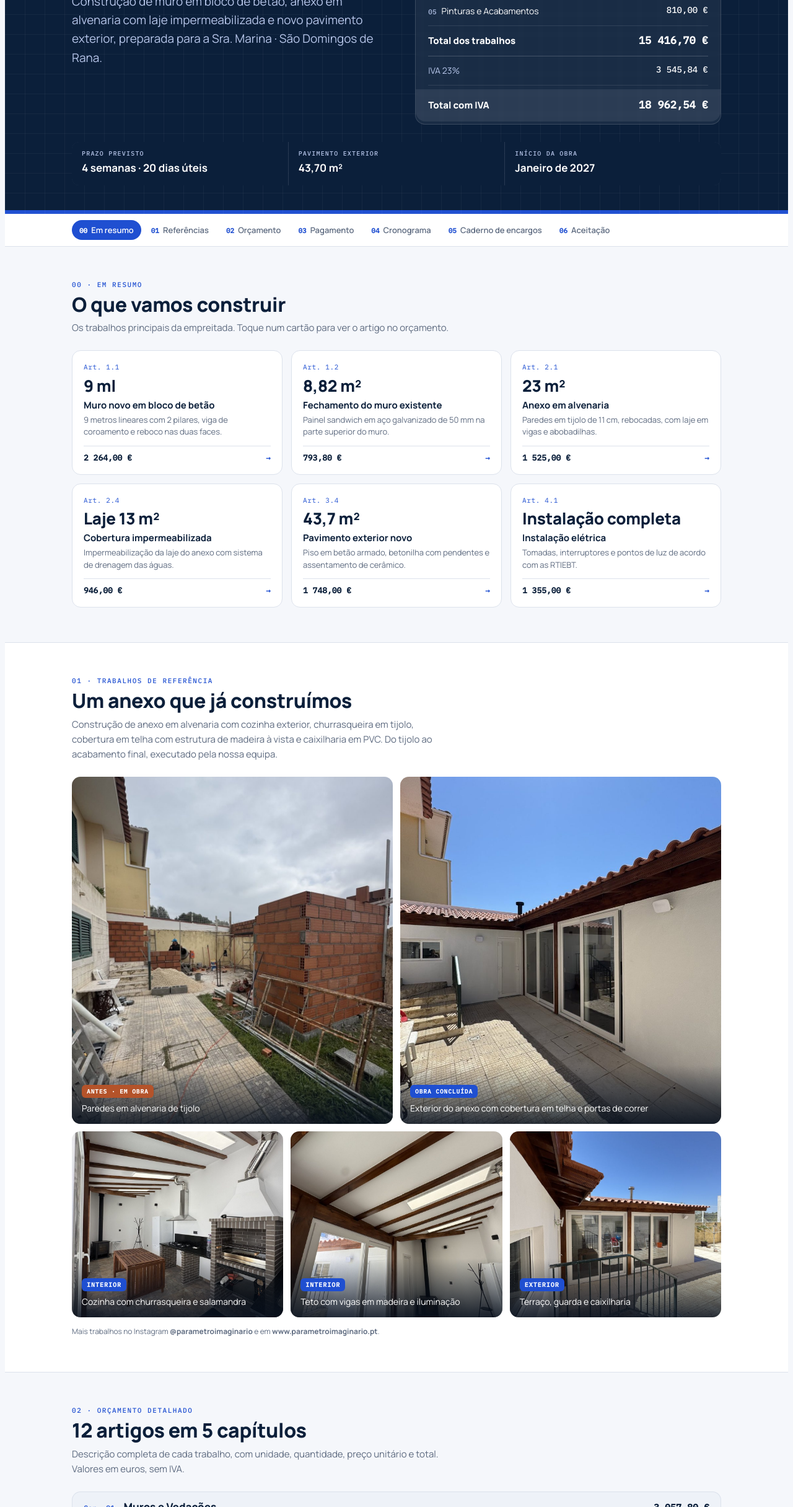
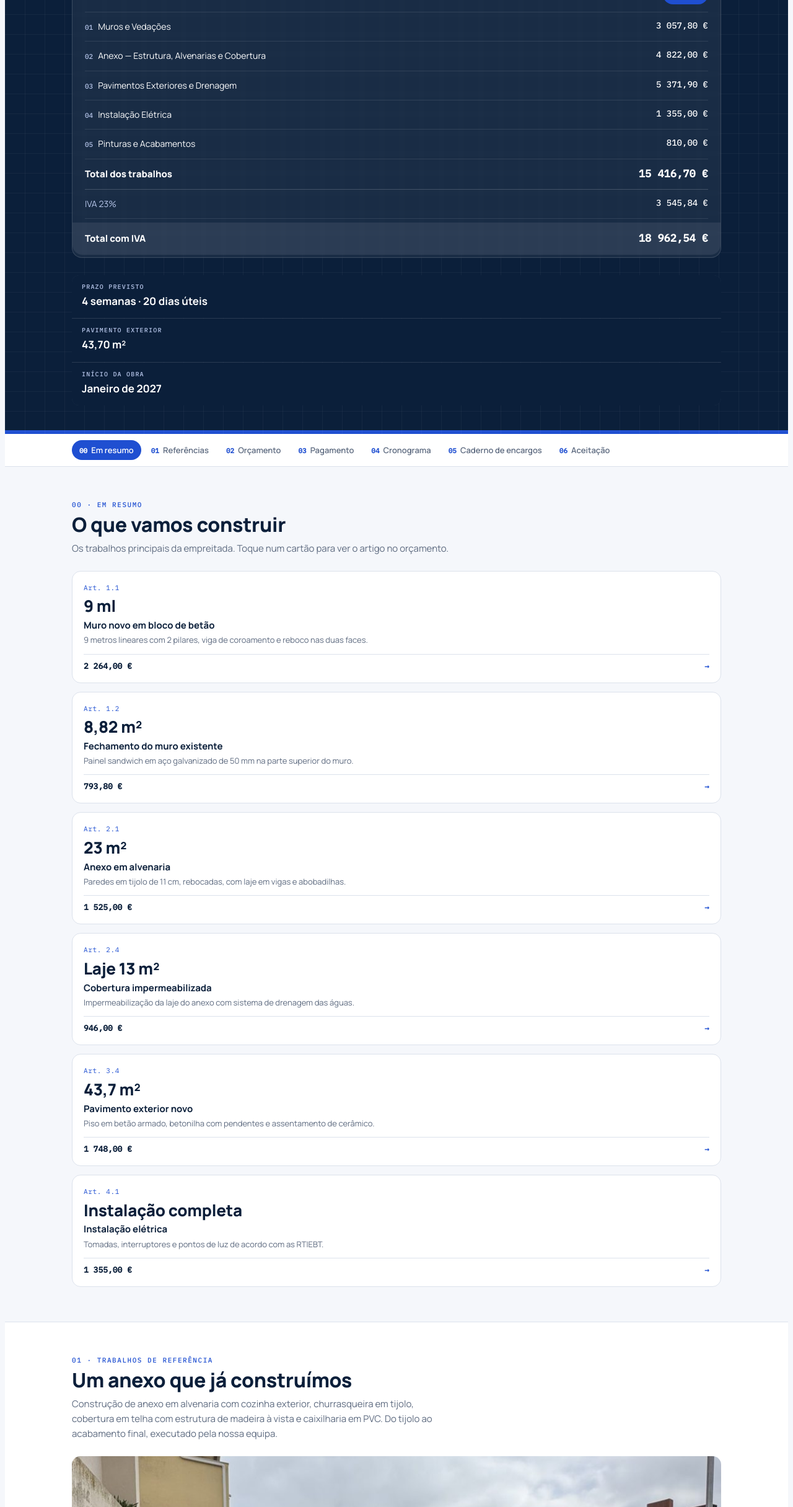
Before and after one commit to rubensborges056-dev/rubens, a plain HTML site: page Proposta_Muro_Anexo.html in a window 1280 px wide. Shown: the part 369-2800 px from the top of the page at 62% size. Drawn offline with Linux system fonts and the light colour scheme.

Commit message:
HTML em coluna única (um bloco abaixo do outro); PDF mantém o layout
Co-Authored-By: Claude Opus 5.5 <noreply@anthropic.com>
Claude-Session: https://claude.ai/code/session_01Dqyze6v6C8NW2SyXBmWUEC

```diff
--- a/Proposta_Muro_Anexo.html
+++ b/Proposta_Muro_Anexo.html
@@ -280,6 +280,19 @@ footer{margin-top:64px;background:var(--navy);color:var(--on-navy-muted)}
 footer .wrap{padding-block:32px;display:grid;gap:18px;grid-template-columns:repeat(auto-fit,minmax(200px,1fr))}
 footer strong{color:var(--on-navy);display:block;margin-bottom:4px}
 footer span{font-size:13px;display:block;word-break:break-word}
+
+/* HTML: tudo em coluna única (um abaixo do outro) */
+@media screen{
+  .hero{grid-template-columns:1fr!important}
+  .meta{grid-template-columns:1fr!important}
+  .changes{grid-template-columns:1fr!important}
+  .pair,.refs3{grid-template-columns:1fr!important;height:auto!important}
+  .pair figure{height:clamp(320px,60vw,560px)}
+  .refs3 figure{height:clamp(280px,50vw,460px)}
+  .two{grid-template-columns:1fr!important}
+  .sign{grid-template-columns:1fr!important}
+  footer .wrap{grid-template-columns:1fr!important}
+}
 </style>
 
 <header class="cover">
```
Also changed, not shown: 1 other file.
